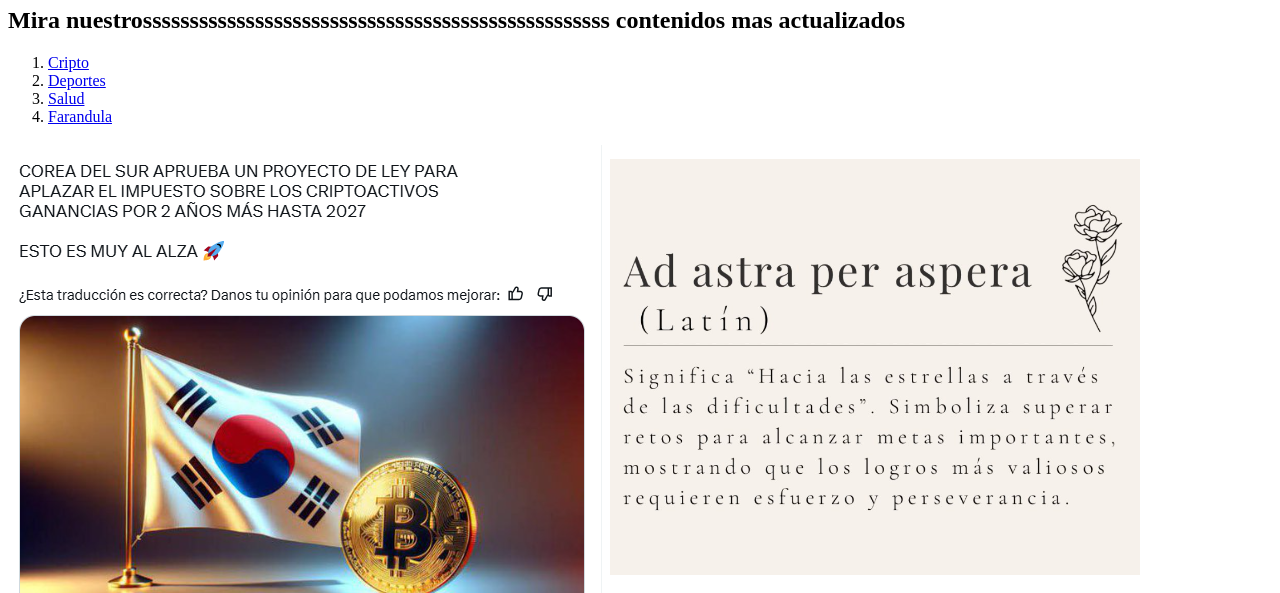
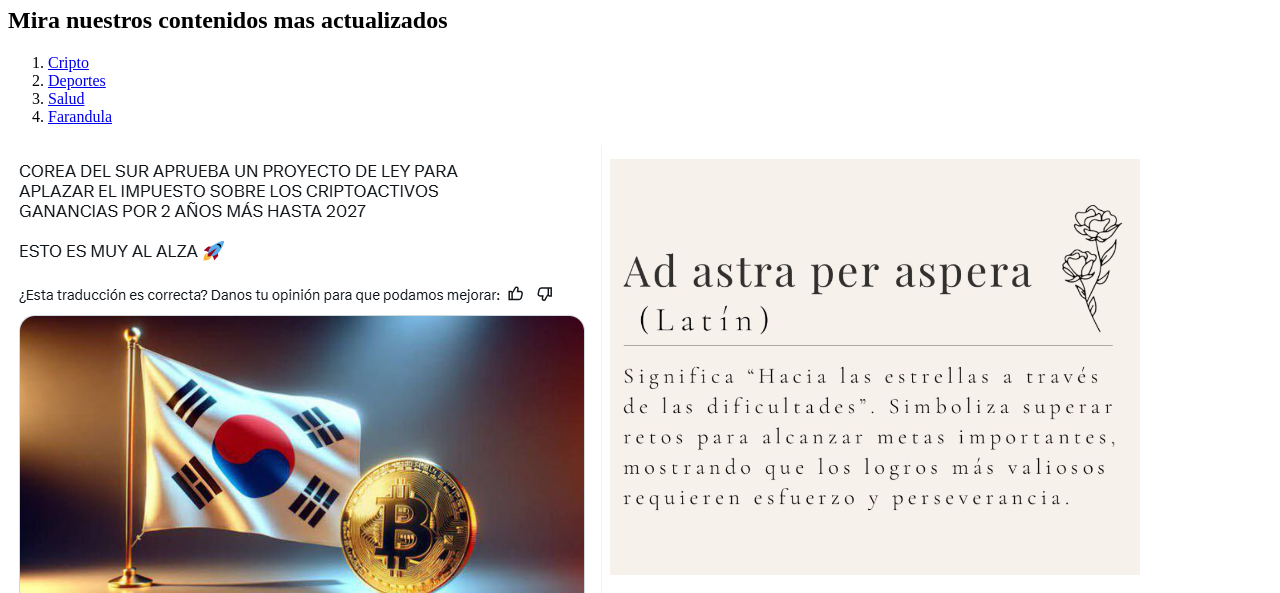
Before and after one commit to MIGUEXCX/RepositorioHenry, a plain HTML site: page index.html in a window 1280 px wide. Shown: the part 99-692 px from the top of the page. Drawn offline with Linux system fonts and the light colour scheme.

Commit message:
other change

```diff
--- a/index.html
+++ b/index.html
@@ -14,7 +14,7 @@
 </header>
 
 <section>
-      <h2>Mira nuestrossssssssssssssssssssssssssssssssssssssssssssssssss contenidos mas actualizados</h2>
+      <h2>Mira nuestros contenidos mas actualizados</h2>
      <nav>
      <ol>
         <li><a href="#criptomonedas">Cripto</a></li>
```
